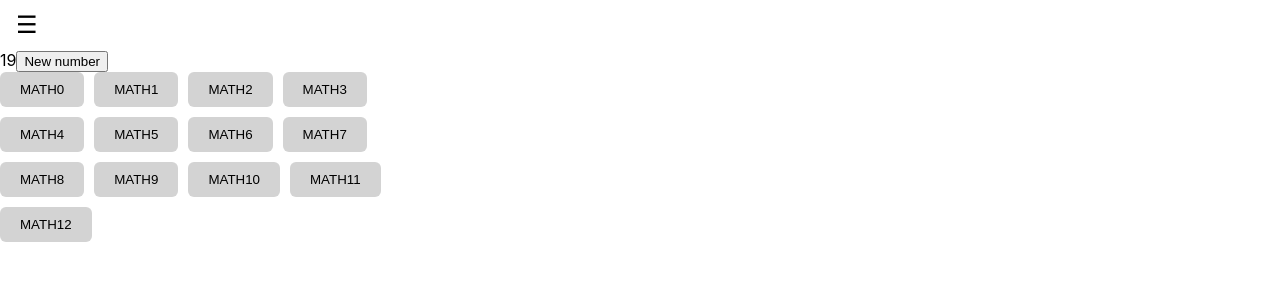
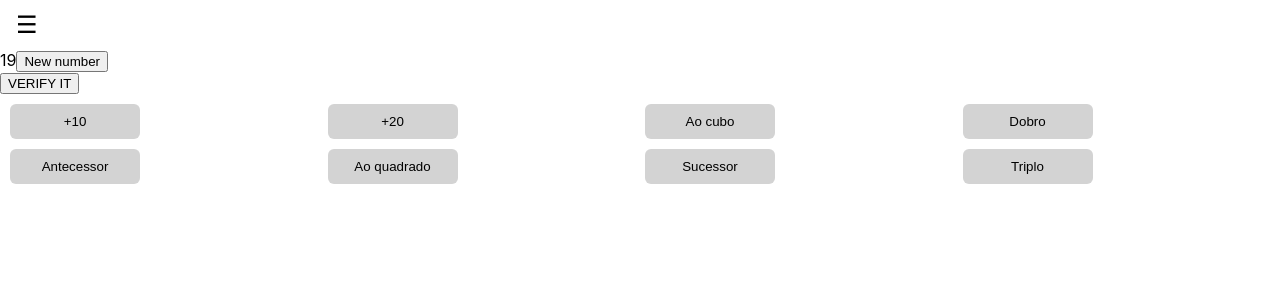
Before and after one commit to dukilee/stop, a React (Vite) app: page /admin in a window 1280 px wide. Shown: the top 300 px of the page. Built offline with nearby package versions, Linux system fonts and the light colour scheme; no server answers.

Commit message:
Compiling information from toggles in admin

```diff
--- a/src/admin/AdminGameManager.jsx
+++ b/src/admin/AdminGameManager.jsx
@@ -2,10 +2,40 @@ import { io } from 'socket.io-client';
 import { useRef, useState, useEffect } from 'react';
 import Sidebar from './SideBar';
 import ToggleTable from './ToggleTable';
+import { QuestionType } from '../InputQuestionType';
 
 function AdminData(){
+  const questionTypesAvailable = [
+    QuestionType.ADD_TEN,
+    QuestionType.ADD_TWENTY,
+    QuestionType.CUBE,
+    QuestionType.DOUBLE,
+    QuestionType.PREDECESSOR,
+    QuestionType.SQUARED,
+    QuestionType.SUCCESSOR,
+    QuestionType.TRIPLE
+  ];
+
+  const questionTypesActive = useRef(
+    questionTypesAvailable.reduce((acc, key) => {
+      acc[key] = false;
+      return acc;
+    }, {})
+  );
+
+  console.log(questionTypesActive.current);
+  const setQuestionType = (active, index) => {
+    questionTypesActive.current[index] = active;
+  }
+
   return <div>
-    <ToggleTable />
+    <button onClick={() => {
+      console.log(questionTypesActive.current);
+    }} > VERIFY IT </button>
+    <ToggleTable
+      questionTypesAvailable={questionTypesAvailable}
+      setQuestionType={setQuestionType}
+    />
   </div>
 }
 
--- a/src/admin/ToggleCell.css
+++ b/src/admin/ToggleCell.css
@@ -5,6 +5,7 @@
   border: none;
   border-radius: 6px;
   cursor: pointer;
+  min-width: 130px;
 }
 
 .toggle-cell-inactive {
@@ -14,4 +15,5 @@
   border: none;
   border-radius: 6px;
   cursor: pointer;
+  min-width: 130px;
 }
--- a/src/admin/ToggleCell.jsx
+++ b/src/admin/ToggleCell.jsx
@@ -1,14 +1,14 @@
 import { useState } from "react";
 import './ToggleCell.css';
 
-function ToggleCell({isActive=false, index}){
+function ToggleCell({isActive=false, index, displayText, setQuestionType}){
     const [active, setActive] = useState(isActive);
     const handleClick = () => {
+        setQuestionType(!active, index);
         setActive(prev => !prev);
-        console.log(index);
     }
     return <div>
-        <button onClick={handleClick} className={active?'toggle-cell-active':'toggle-cell-inactive'}>MATH{index}</button>
+        <button onClick={handleClick} className={active?'toggle-cell-active':'toggle-cell-inactive'}>{displayText}</button>
     </div>
 }
 
--- /dev/null
+++ b/src/admin/ToggleTable.css
@@ -0,0 +1,6 @@
+.grid-container {
+  display: grid;
+  grid-template-columns: repeat(4, 1fr); /* max 4 columns */
+  gap: 10px;
+  padding: 10px;
+}
--- a/src/admin/ToggleTable.jsx
+++ b/src/admin/ToggleTable.jsx
@@ -1,31 +1,26 @@
 import React, { useState } from 'react';
 import ToggleCell from './ToggleCell';
+import { name } from '../InputQuestionType';
+import './ToggleTable.css';
 
-function ToggleTable(){
-  const NUM_CELLS = 13;
+function ToggleTable({questionTypesAvailable, setQuestionType}){
 
-  // Create an array of dummy components
-  const items = Array.from({ length: NUM_CELLS }, (_, i) => (
-    <ToggleCell key={i} index={i} />
+  const items = Array.from({ length: questionTypesAvailable.length }, (_, i) => (
+    <ToggleCell
+      isActive={false}
+      index={questionTypesAvailable[i]}
+      key={i}
+      displayText={name(questionTypesAvailable[i])}
+      setQuestionType={setQuestionType}
+    />
   ));
 
-  // Group items into rows with a max of 4 columns
-  const rows = [];
-  for (let i = 0; i < items.length; i += 4) {
-    rows.push(items.slice(i, i + 4));
-  }
-
   return (
-    <div>
-      <div style={{ display: 'flex', flexDirection: 'column', gap: '10px' }}>
-        {rows.map((row, rowIndex) => (
-          <div key={rowIndex} style={{ display: 'flex', gap: '10px' }}>
-            {row}
-          </div>
-        ))}
-      </div>
+    <div className="grid-container">
+      {items}
     </div>
   );
+
 };
 
 export default ToggleTable;
```
